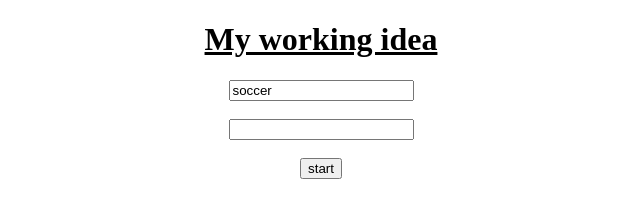
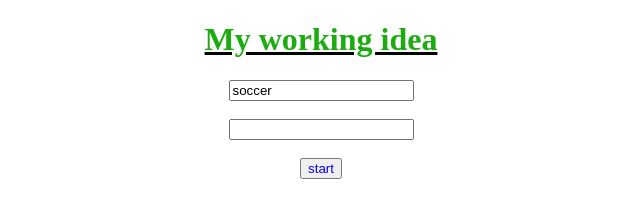
Before and after one commit to Vusumuz99/js, a plain HTML site: page index.html in a window 1280 px wide. Shown: the whole page, without its empty margins (327-967 px from the left). Drawn offline with Linux system fonts and the light colour scheme.

Commit message:
h1 color

```diff
--- a/style.css
+++ b/style.css
@@ -4,3 +4,11 @@ body {
     font-family: 'dosis' , 'sans-serif' ;
     background-size:cover;
 }
+
+h1 {
+    color: rgb(29, 172, 16);
+}
+
+ button {
+     color: blue;
+ }
```
